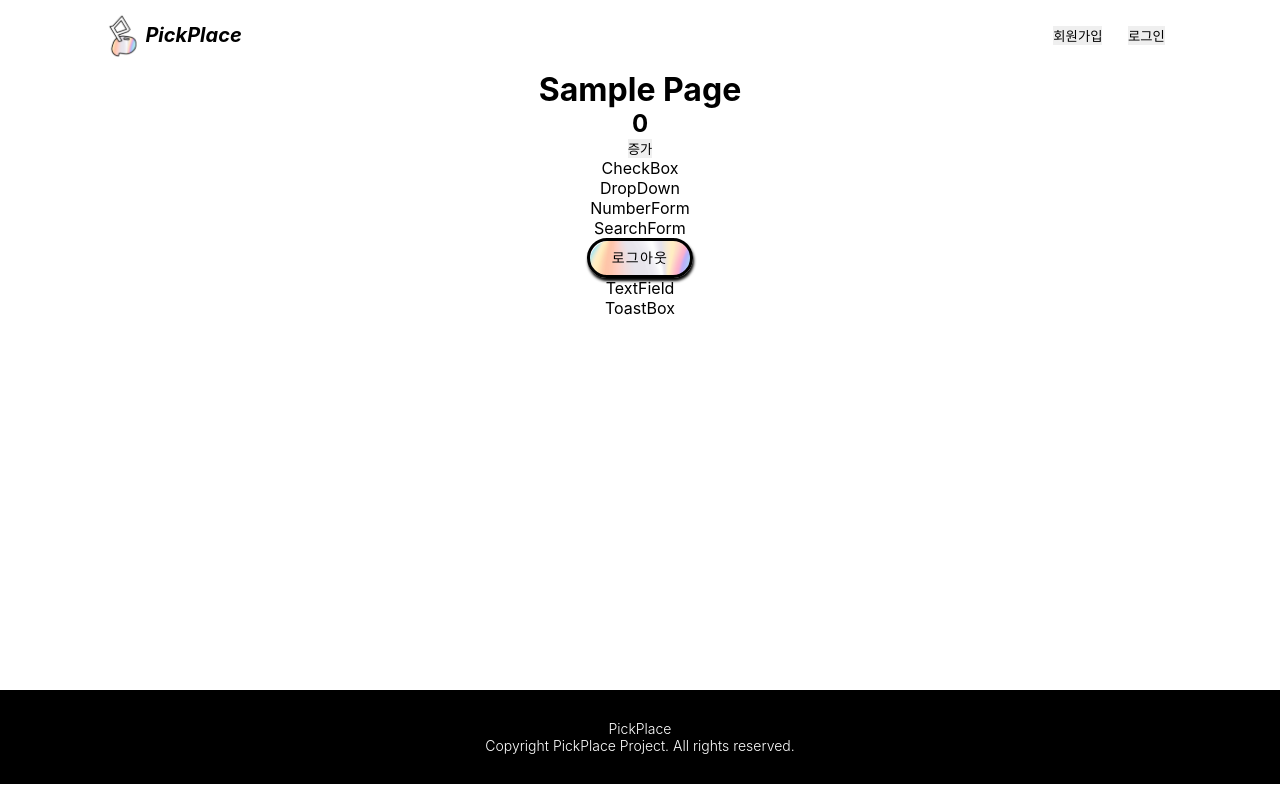
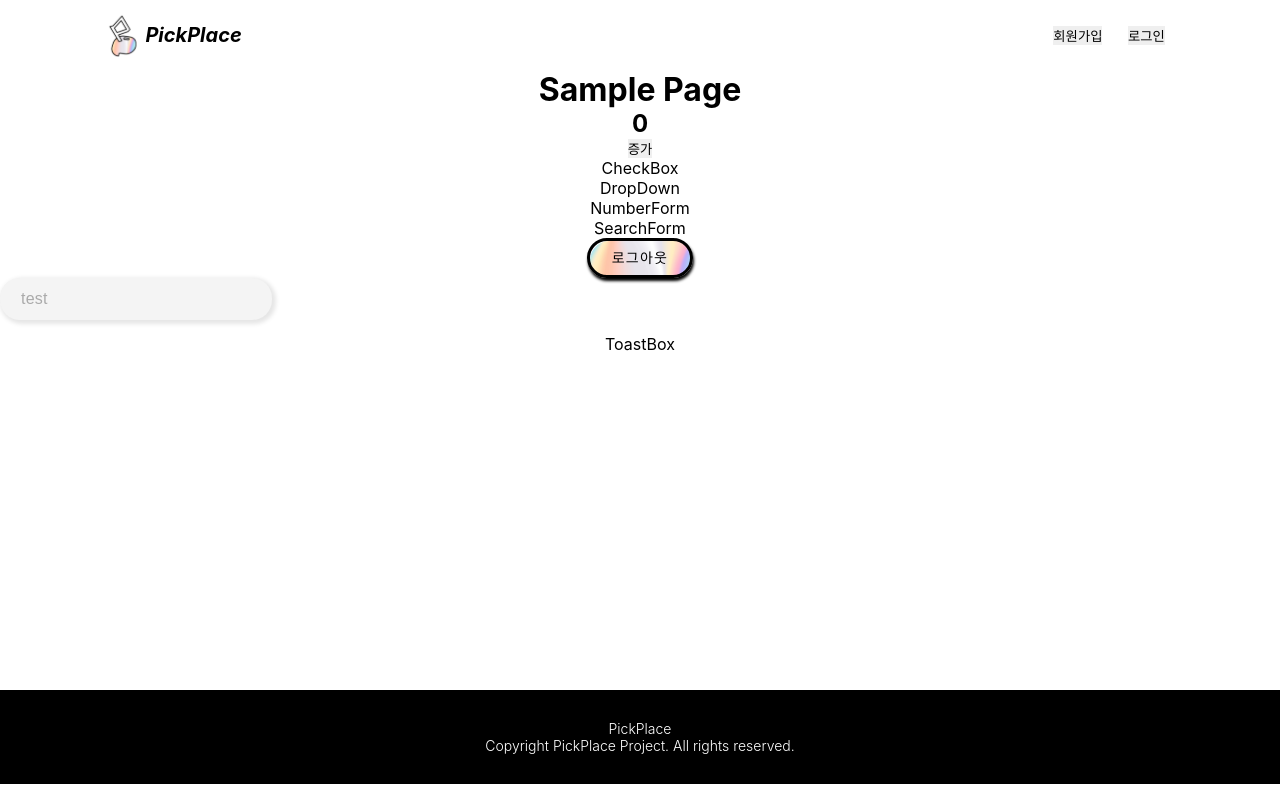
Before and after one commit to KangHayeonn/pickplace-client, a React (Create React App) app in the folder front/: page /sample in a window 1280 px wide. Built offline with nearby package versions, Linux system fonts and the light colour scheme.

Commit message:
[ADD] : 공통 컴포넌트 제작 - TextField, TextButton 가변적 classType 지정

```diff
--- a/front/src/components/common/TextButton.tsx
+++ b/front/src/components/common/TextButton.tsx
@@ -4,13 +4,19 @@ import '../../styles/components/common/textButton.scss';
 interface ButtonProps {
   text?: string | undefined;
   disabled?: boolean | undefined;
+  classType?: string | undefined; // default: basic
   onClick: React.MouseEventHandler<HTMLElement>;
 }
 
-const TextButton = ({ text, onClick, disabled = false }: ButtonProps) => {
+const TextButton = ({
+  text,
+  disabled = false,
+  classType,
+  onClick,
+}: ButtonProps) => {
   return (
     <button
-      className="text-btn secondary short"
+      className={`text-btn ${classType}`}
       onClick={onClick}
       disabled={disabled}
     >
--- a/front/src/components/common/TextField.tsx
+++ b/front/src/components/common/TextField.tsx
@@ -1,7 +1,62 @@
-import React from 'react';
+import React, { useState } from 'react';
+import '../../styles/components/common/textField.scss';
+import eyeOnIcon from '../../assets/images/eyeOn.svg';
+import eyeOffIcon from '../../assets/images/eyeOff.svg';
 
-const TextField = () => {
-  return <div>TextField</div>;
+interface TextProps {
+  disabled?: boolean | undefined;
+  className?: string | undefined;
+  placeholder?: string | undefined;
+  isError?: boolean | undefined;
+  errorMessage?: string | undefined;
+  message?: string | undefined;
+  textType?: string | undefined;
+  inputType?: string | undefined;
+  onChangeText?: React.ChangeEventHandler<HTMLInputElement>;
+}
+
+const TextField = ({
+  disabled,
+  className,
+  placeholder,
+  isError,
+  errorMessage,
+  textType,
+  inputType,
+  onChangeText,
+}: TextProps) => {
+  const [type, setType] = useState<string>(textType || 'text');
+
+  const showPw = () => {
+    if (type === 'text') setType('password');
+    else setType('text');
+  };
+
+  return (
+    <div className="text-container">
+      <div className="text-field">
+        <input
+          type={type}
+          className={`text-field__input ${className}`}
+          placeholder={placeholder}
+          onChange={onChangeText}
+          disabled={disabled}
+        />
+        {inputType === 'pw' ? (
+          <img
+            src={`${type === 'text' ? eyeOffIcon : eyeOnIcon}`}
+            width={27}
+            height={27}
+            alt="Password Show Icon"
+            onClick={showPw}
+          />
+        ) : null}
+      </div>
+      <div className={`text-field__message ${isError && 'error'}`}>
+        {isError ? errorMessage : ''}
+      </div>
+    </div>
+  );
 };
 
 export default TextField;
--- a/front/src/pages/SamplePage.tsx
+++ b/front/src/pages/SamplePage.tsx
@@ -46,8 +46,14 @@ const SamplePage: React.FC = () => {
       <DropDown />
       <NumberForm />
       <SearchForm />
-      <TextButton text="로그아웃" onClick={onClickEvent} disabled={false} />
-      <TextField />
+      <TextButton
+        text="로그아웃"
+        onClick={onClickEvent}
+        classType="secondary short"
+      />
+      <div style={{ width: '200px' }}>
+        <TextField placeholder="test" />
+      </div>
       <ToastBox />
     </div>
   );
--- /dev/null
+++ b/front/src/styles/components/common/textField.scss
@@ -0,0 +1,74 @@
+@import "../../base/variable.scss";
+
+.text-container {
+    width: 100%;
+    position: relative;
+}
+
+.text-field {
+    width: 100%;
+    position: relative;
+
+    img {
+      position: absolute;
+      right: -55px;
+      top: 7px;
+    }
+
+    &__input {
+      width: 100%;
+      font-size: 1rem;
+      line-height: 2.1rem;
+      letter-spacing: 0.25px;
+      width: 100%;
+      height: 2.5rem;
+      background-color: $color-surface-lightgray;
+      border-radius: 20px;
+      border: 1px solid transparent;
+      box-shadow: 2px 2px 4px 2px rgba(0, 0, 0, 0.1);
+      outline: none;
+      padding-left: 20px;
+      padding-right: 50px;
+
+      &.error {
+        border: 1px solid $color-error;
+      }
+
+      &.white {
+        background-color: $color-surface-lightgray;
+      }
+
+      /*
+      &:not(.error):focus {
+        border: 1px solid $color-focus;
+      }*/
+
+      &:focus {
+        outline: none;
+        &::placeholder {
+          color: transparent;
+        }
+      }
+
+      &::placeholder {
+        color: $color-gray;
+      }
+    }
+
+    &__message {
+        font-weight: 500;
+        font-size: 14px;
+        line-height: 0.875rem;
+        letter-spacing: 1.5px;
+        height: 14px;
+        white-space: nowrap;
+
+        &.error {
+            color: #ff0000;
+        }
+
+        &.success {
+            color: #2a82f0;
+        }
+    }
+}
```
Also changed, not shown: front/src/assets/images/eyeOff.svg (added), front/src/assets/images/eyeOn.svg (added).
